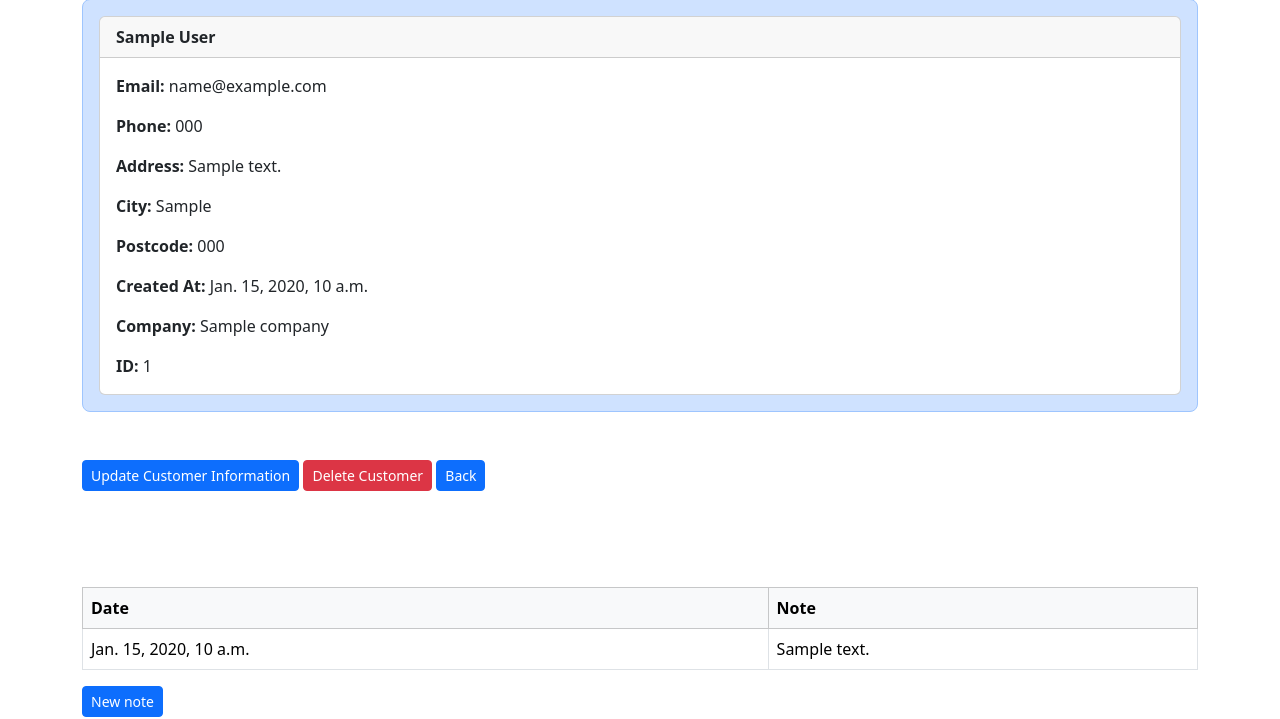
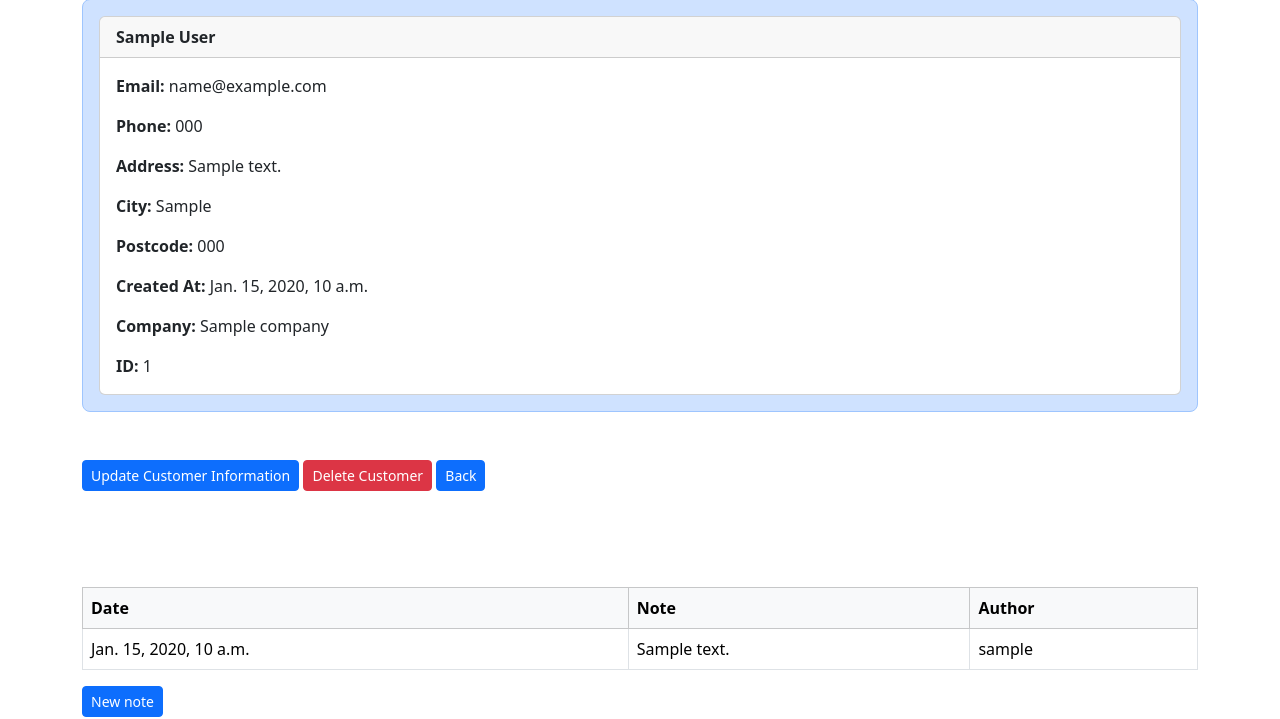
Before and after one commit to CLebby-code/Django-CRM, a Django app: page /record/1 in a window 1280 px wide. Shown: the part 81-800 px from the top of the page. Run offline with Django 4.2, Linux system fonts and the light colour scheme; a user stored in the database is signed in; tables that the repository leaves empty hold one stand-in row (values such as "Sample post"); some libraries are stand-ins or nearby versions.

Commit message:
author field added, add_note test updated

```diff
--- a/website/Templates/record.html
+++ b/website/Templates/record.html
@@ -88,6 +88,7 @@
     <tr>
       <th scope="col">Date</th>
       <th scope="col">Note</th>
+      <th scope="col">Author</th>
     </tr>
   </thead>
   <tbody>
@@ -95,6 +96,7 @@
 <tr>
   <td>{{ note.created_at }} </td>
   <td>{{ note.add_note }}</td>
+  <td>{{ note.author }}</td>
 
   </tr>
   {% endfor %}
--- a/website/models.py
+++ b/website/models.py
@@ -1,5 +1,6 @@
 from django.db import models
 from phonenumber_field.modelfields import PhoneNumberField
+from django.contrib.auth.models import User
 
 # Table with Company information
 
@@ -39,6 +40,9 @@ class Note(models.Model):
     customer = models.ForeignKey(
         Customer, on_delete=models.CASCADE, null=True, related_name="note"
     )
+    author = models.ForeignKey(
+        User, on_delete=models.CASCADE, null=True, related_name="note"
+    )
 
 
 def __str__(self):
--- a/website/views.py
+++ b/website/views.py
@@ -164,7 +164,9 @@ def interact(request):
     if request.method == "POST":
         form = AddCustNote(request.POST or None)
         if form.is_valid():
-            form.save()
+            note = form.save(commit=False)
+            note.author = request.user
+            note.save()
             messages.success(request, "Note saved!")
             return redirect("/record/%s" % form.cleaned_data["customer"].id)
         else:
```
Also changed, not shown: tests.py (+7 -1 lines), website/migrations/0006_note_author.py (added), website/migrations/0007_alter_note_author.py (added).
